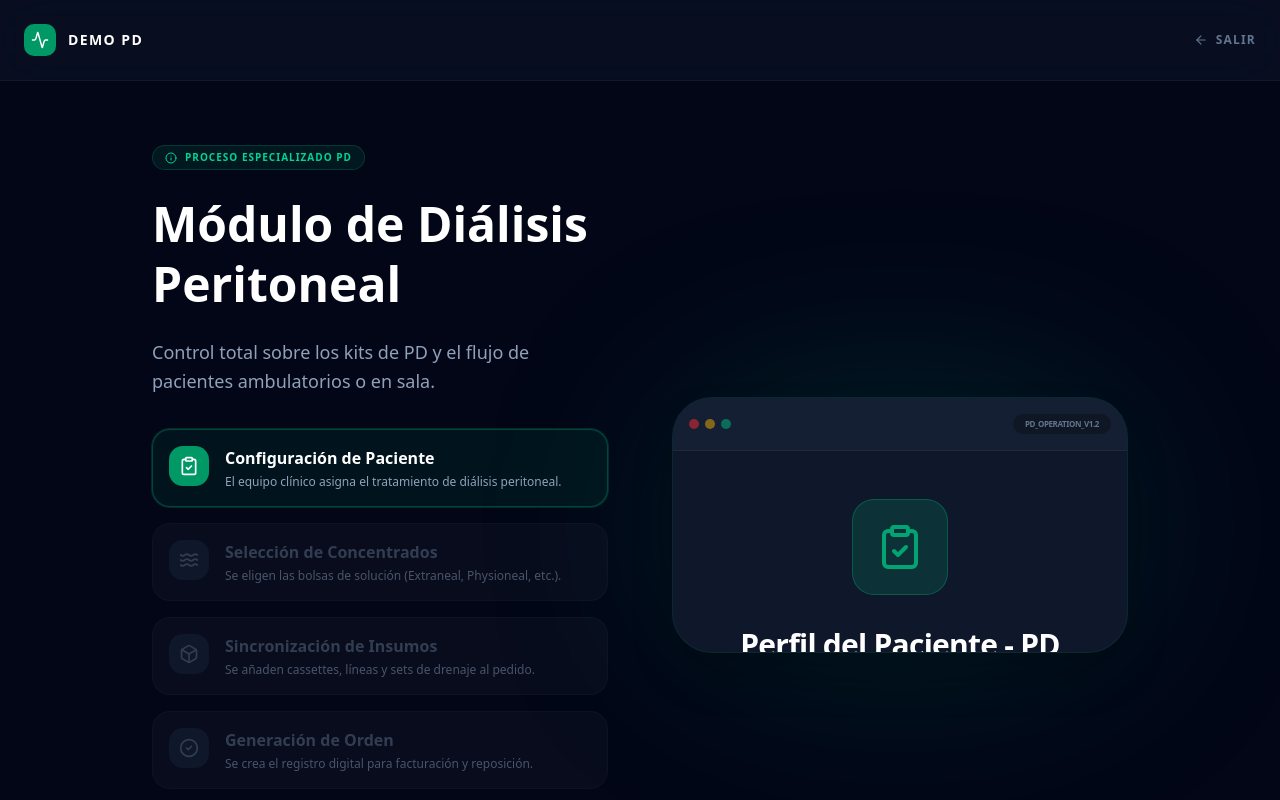
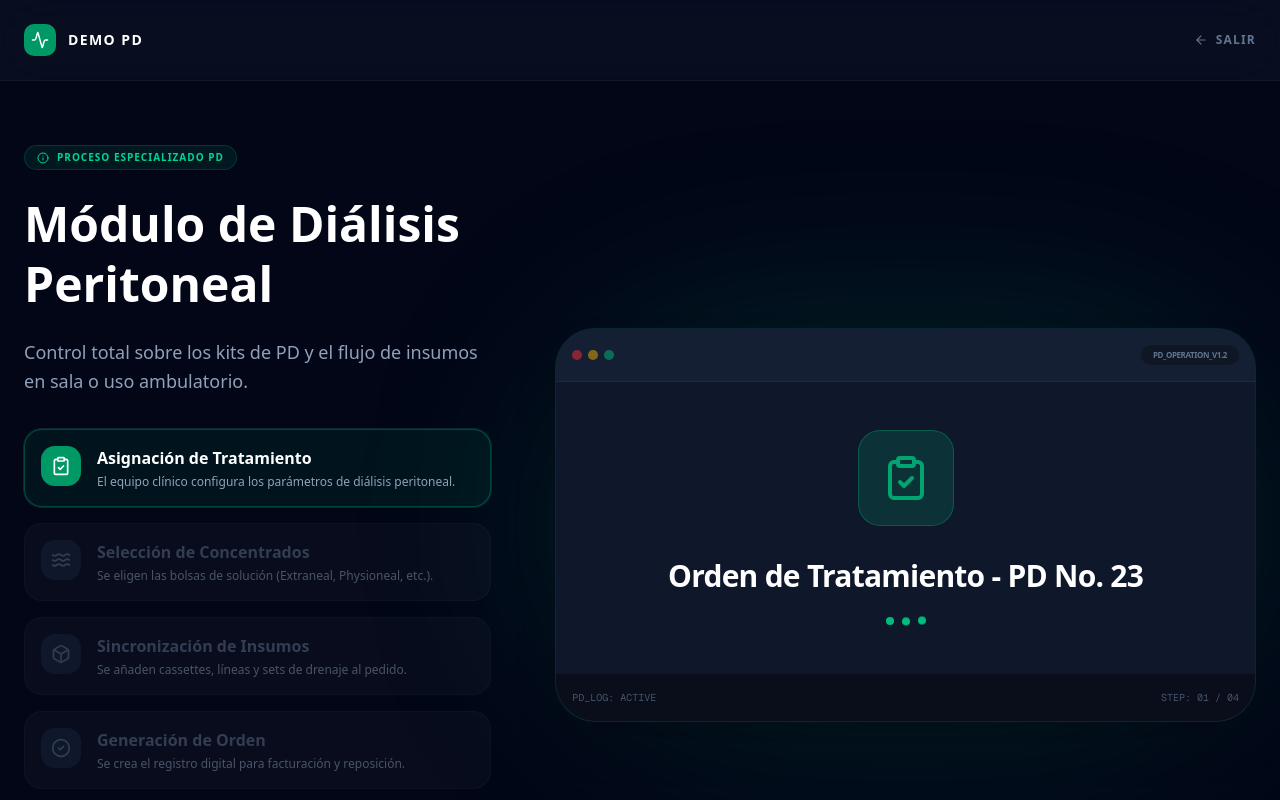
Before and after one commit to madfer93/dialystock, a Next.js app: page /demo/pd in a window 1280 px wide. Shown: the top 800 px of the page. Built offline with nearby package versions, Linux system fonts and the light colour scheme.

Commit message:
style: enlarge demo mockups and fix PD terminology

```diff
--- a/src/app/demo/farmacia/page.tsx
+++ b/src/app/demo/farmacia/page.tsx
@@ -72,8 +72,8 @@ export default function DemoFarmacia() {
                 </div>
             </nav>
 
-            <main className="max-w-5xl mx-auto py-16 px-6">
-                <div className="grid lg:grid-cols-2 gap-16 items-center">
+            <main className="max-w-7xl mx-auto py-16 px-6">
+                <div className="grid lg:grid-cols-[1fr_1.5fr] gap-16 items-center">
                     <div>
                         <div className="inline-flex items-center gap-2 px-3 py-1 bg-orange-500/10 border border-orange-500/20 rounded-full text-orange-400 text-[10px] font-black uppercase tracking-widest mb-6">
                             <Info size={12} /> Logística Central
--- a/src/app/demo/hd/page.tsx
+++ b/src/app/demo/hd/page.tsx
@@ -72,8 +72,8 @@ export default function DemoHD() {
                 </div>
             </nav>
 
-            <main className="max-w-5xl mx-auto py-16 px-6">
-                <div className="grid lg:grid-cols-2 gap-16 items-center">
+            <main className="max-w-7xl mx-auto py-16 px-6">
+                <div className="grid lg:grid-cols-[1fr_1.5fr] gap-16 items-center">
                     <div>
                         <div className="inline-flex items-center gap-2 px-3 py-1 bg-blue-500/10 border border-blue-500/20 rounded-full text-blue-400 text-[10px] font-black uppercase tracking-widest mb-6">
                             <Info size={12} /> Simulación de Proceso Real
--- a/src/app/demo/pd/page.tsx
+++ b/src/app/demo/pd/page.tsx
@@ -10,10 +10,10 @@ export default function DemoPD() {
 
     const steps = [
         {
-            t: "Configuración de Paciente",
-            d: "El equipo clínico asigna el tratamiento de diálisis peritoneal.",
+            t: "Asignación de Tratamiento",
+            d: "El equipo clínico configura los parámetros de diálisis peritoneal.",
             icon: ClipboardCheck,
-            visual: "Perfil del Paciente - PD No. 23"
+            visual: "Orden de Tratamiento - PD No. 23"
         },
         {
             t: "Selección de Concentrados",
@@ -72,15 +72,15 @@ export default function DemoPD() {
                 </div>
             </nav>
 
-            <main className="max-w-5xl mx-auto py-16 px-6">
-                <div className="grid lg:grid-cols-2 gap-16 items-center">
+            <main className="max-w-7xl mx-auto py-16 px-6">
+                <div className="grid lg:grid-cols-[1fr_1.5fr] gap-16 items-center">
                     <div>
                         <div className="inline-flex items-center gap-2 px-3 py-1 bg-emerald-500/10 border border-emerald-500/20 rounded-full text-emerald-400 text-[10px] font-black uppercase tracking-widest mb-6">
                             <Info size={12} /> Proceso Especializado PD
                         </div>
                         <h1 className="text-5xl font-black text-white mb-6 leading-tight">Módulo de Diálisis Peritoneal</h1>
                         <p className="text-slate-400 text-lg leading-relaxed mb-8">
-                            Control total sobre los kits de PD y el flujo de pacientes ambulatorios o en sala.
+                            Control total sobre los kits de PD y el flujo de insumos en sala o uso ambulatorio.
                         </p>
 
                         <div className="space-y-4 mb-12">
--- a/src/app/demo/quimicos/page.tsx
+++ b/src/app/demo/quimicos/page.tsx
@@ -72,8 +72,8 @@ export default function DemoQuimico() {
                 </div>
             </nav>
 
-            <main className="max-w-5xl mx-auto py-16 px-6">
-                <div className="grid lg:grid-cols-2 gap-16 items-center">
+            <main className="max-w-7xl mx-auto py-16 px-6">
+                <div className="grid lg:grid-cols-[1fr_1.5fr] gap-16 items-center">
                     <div>
                         <div className="inline-flex items-center gap-2 px-3 py-1 bg-purple-500/10 border border-purple-500/20 rounded-full text-purple-400 text-[10px] font-black uppercase tracking-widest mb-6">
                             <Info size={12} /> Gestión de Laboratorio
```
